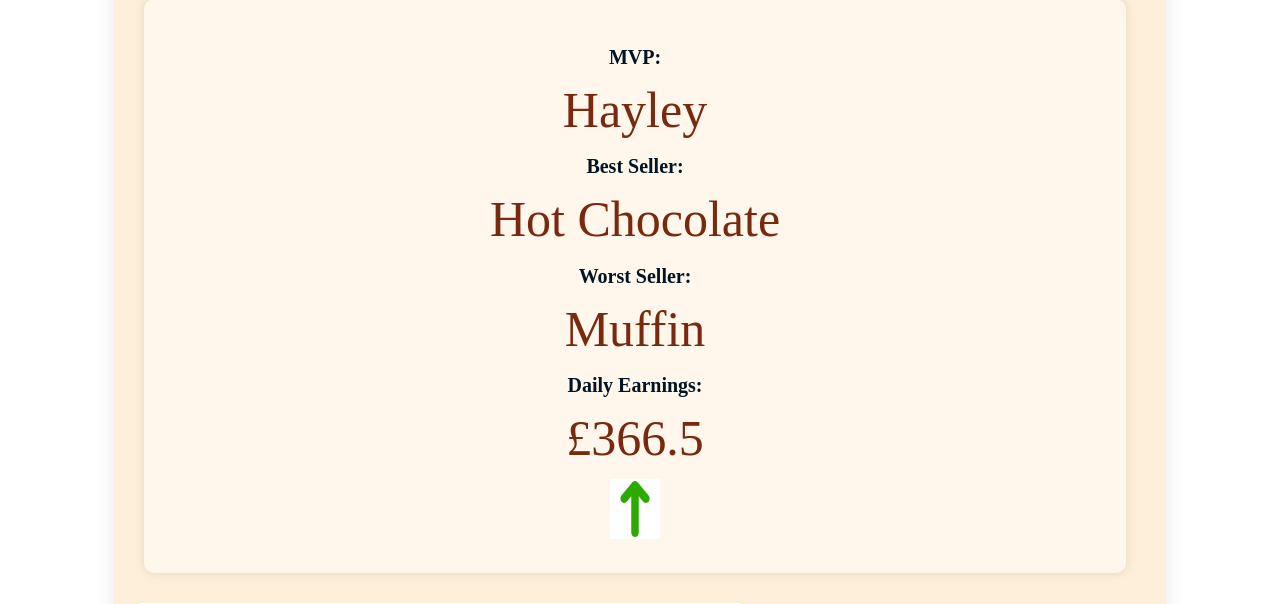
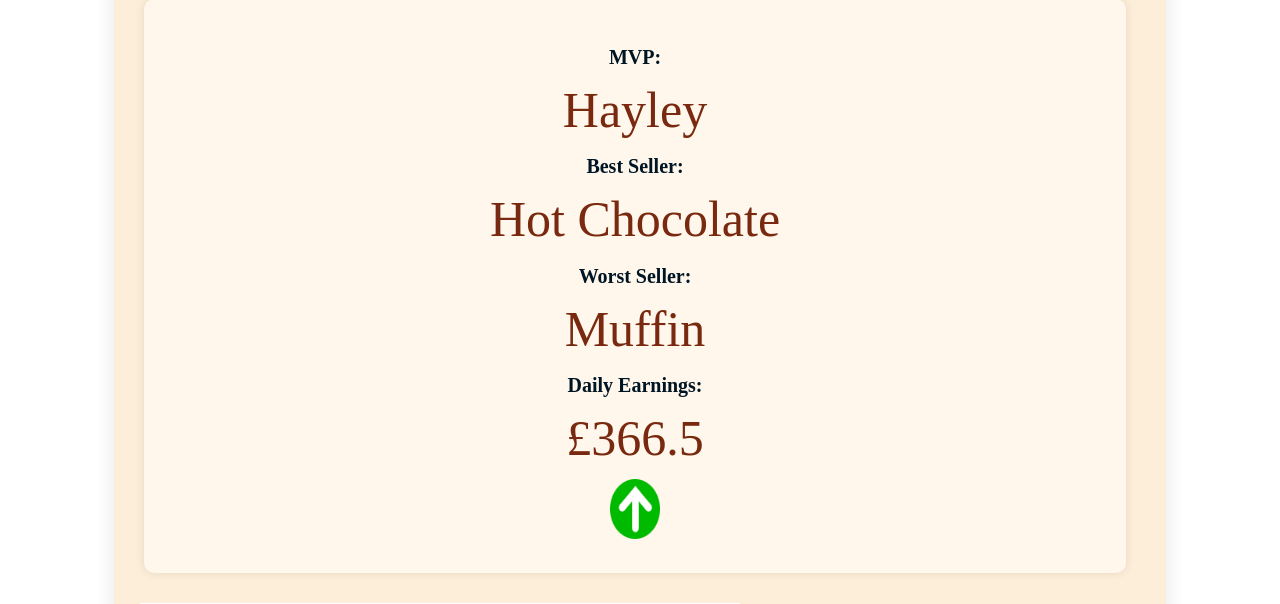
Before and after one commit to jgoldberg-shine/week8testing, a Flask app: page /page3 in a window 1280 px wide. Shown: the part 156-760 px from the top of the page. Run offline with Flask 3, Linux system fonts and the light colour scheme.

Commit message:
improved arrows

```diff
--- a/website/templates/page3.html
+++ b/website/templates/page3.html
@@ -23,9 +23,9 @@
                     {% endfor %}
 
                     {% if item.daily_earnings > sunday_daily_earnings %}
-                        <img src="{{ url_for('static', filename='pie_charts/up_arrow.jpg') }}" alt="Image 1" width="50" height="60">
+                        <img src="{{ url_for('static', filename='pie_charts/up_arrow.png') }}" alt="Image 1" width="50" height="60">
                     {% else %}
-                        <img src="{{ url_for('static', filename='pie_charts/down_arrow.jpg') }}" alt="Image 2" width="50" height="60">
+                        <img src="{{ url_for('static', filename='pie_charts/down_arrow.png') }}" alt="Image 2" width="50" height="60">
                     {% endif %}
 
                 </div>
--- a/website/templates/page4.html
+++ b/website/templates/page4.html
@@ -20,9 +20,9 @@
                         {% if monday_item.day == 'Monday' %}
                             {% set monday_daily_earnings = monday_item.daily_earnings %}
                             {% if item.daily_earnings > monday_daily_earnings %}
-                            <img src="{{ url_for('static', filename='pie_charts/up_arrow.jpg') }}" alt="Image 1" width="50" height="60">
+                            <img src="{{ url_for('static', filename='pie_charts/up_arrow.png') }}" alt="Image 1" width="50" height="60">
                         {% else %}
-                            <img src="{{ url_for('static', filename='pie_charts/down_arrow.jpg') }}" alt="Image 2" width="50" height="60">
+                            <img src="{{ url_for('static', filename='pie_charts/down_arrow.png') }}" alt="Image 2" width="50" height="60">
                         {% endif %}
 
                             {% endif %}
--- a/website/templates/page5.html
+++ b/website/templates/page5.html
@@ -20,9 +20,9 @@
                         {% if tuesday_item.day == 'Tuesday' %}
                             {% set tuesday_daily_earnings = tuesday_item.daily_earnings %}
                             {% if item.daily_earnings > tuesday_daily_earnings %}
-                            <img src="{{ url_for('static', filename='pie_charts/up_arrow.jpg') }}" alt="Image 1" width="50" height="60">
+                            <img src="{{ url_for('static', filename='pie_charts/up_arrow.png') }}" alt="Image 1" width="50" height="60">
                         {% else %}
-                            <img src="{{ url_for('static', filename='pie_charts/down_arrow.jpg') }}" alt="Image 2" width="50" height="60">
+                            <img src="{{ url_for('static', filename='pie_charts/down_arrow.png') }}" alt="Image 2" width="50" height="60">
                         {% endif %}
 
                             {% endif %}
--- a/website/templates/page6.html
+++ b/website/templates/page6.html
@@ -20,9 +20,9 @@
                         {% if wednesday_item.day == 'Wednesday' %}
                             {% set wednesday_daily_earnings = wednesday_item.daily_earnings %}
                             {% if item.daily_earnings > wednesday_daily_earnings %}
-                            <img src="{{ url_for('static', filename='pie_charts/up_arrow.jpg') }}" alt="Image 1" width="50" height="60">
+                            <img src="{{ url_for('static', filename='pie_charts/up_arrow.png') }}" alt="Image 1" width="50" height="60">
                         {% else %}
-                            <img src="{{ url_for('static', filename='pie_charts/down_arrow.jpg') }}" alt="Image 2" width="50" height="60">
+                            <img src="{{ url_for('static', filename='pie_charts/down_arrow.png') }}" alt="Image 2" width="50" height="60">
                         {% endif %}
 
                             {% endif %}
--- a/website/templates/page7.html
+++ b/website/templates/page7.html
@@ -20,9 +20,9 @@
                         {% if thursday_item.day == 'Thursday' %}
                             {% set thursday_daily_earnings = thursday_item.daily_earnings %}
                             {% if item.daily_earnings > thursday_daily_earnings %}
-                            <img src="{{ url_for('static', filename='pie_charts/up_arrow.jpg') }}" alt="Image 1" width="50" height="60">
+                            <img src="{{ url_for('static', filename='pie_charts/up_arrow.png') }}" alt="Image 1" width="50" height="60">
                         {% else %}
-                            <img src="{{ url_for('static', filename='pie_charts/down_arrow.jpg') }}" alt="Image 2" width="50" height="60">
+                            <img src="{{ url_for('static', filename='pie_charts/down_arrow.png') }}" alt="Image 2" width="50" height="60">
                         {% endif %}
 
                             {% endif %}
--- a/website/templates/page8.html
+++ b/website/templates/page8.html
@@ -20,9 +20,9 @@
                         {% if friday_item.day == 'Friday' %}
                             {% set friday_daily_earnings = friday_item.daily_earnings %}
                             {% if item.daily_earnings > friday_daily_earnings %}
-                            <img src="{{ url_for('static', filename='pie_charts/up_arrow.jpg') }}" alt="Image 1" width="50" height="60">
+                            <img src="{{ url_for('static', filename='pie_charts/up_arrow.png') }}" alt="Image 1" width="50" height="60">
                         {% else %}
-                            <img src="{{ url_for('static', filename='pie_charts/down_arrow.jpg') }}" alt="Image 2" width="50" height="60">
+                            <img src="{{ url_for('static', filename='pie_charts/down_arrow.png') }}" alt="Image 2" width="50" height="60">
                         {% endif %}
 
                             {% endif %}
```
Also changed, not shown: website/static/pie_charts/down_arrow.jpg (deleted), website/static/pie_charts/down_arrow.png (added), website/static/pie_charts/up_arrow.jpg (deleted), website/static/pie_charts/up_arrow.png (added).
